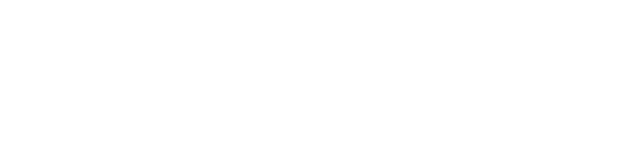
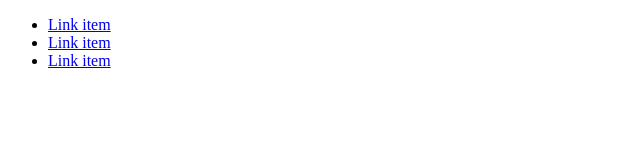
Before and after one commit to nmelnychenko/team_project, a plain HTML site: page index.html in a window 1280 px wide. Shown: the whole page, without its empty margins (0-640 px from the left). Drawn offline with Linux system fonts and the light colour scheme.

Commit message:
add header

```diff
--- a/index.html
+++ b/index.html
@@ -7,6 +7,12 @@
     <title>Document</title>
 </head>
 <body>
-
+    <header class="header">
+        <ul>
+            <li><a href="#" class="link">Link item</a></li>
+            <li><a href="#" class="link">Link item</a></li>
+            <li><a href="#" class="link">Link item</a></li>
+        </ul>
+    </header>
 </body>
 </html>
```
